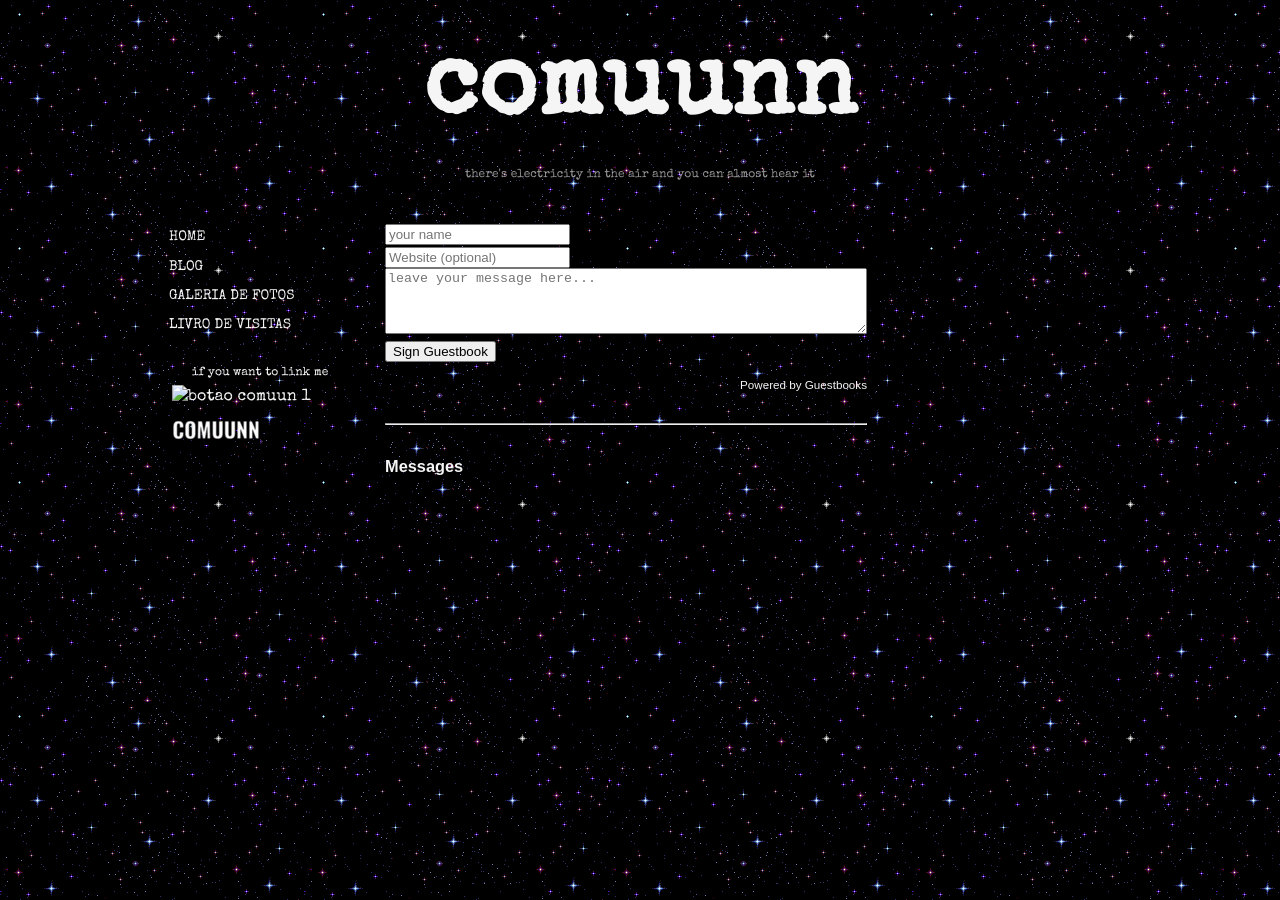
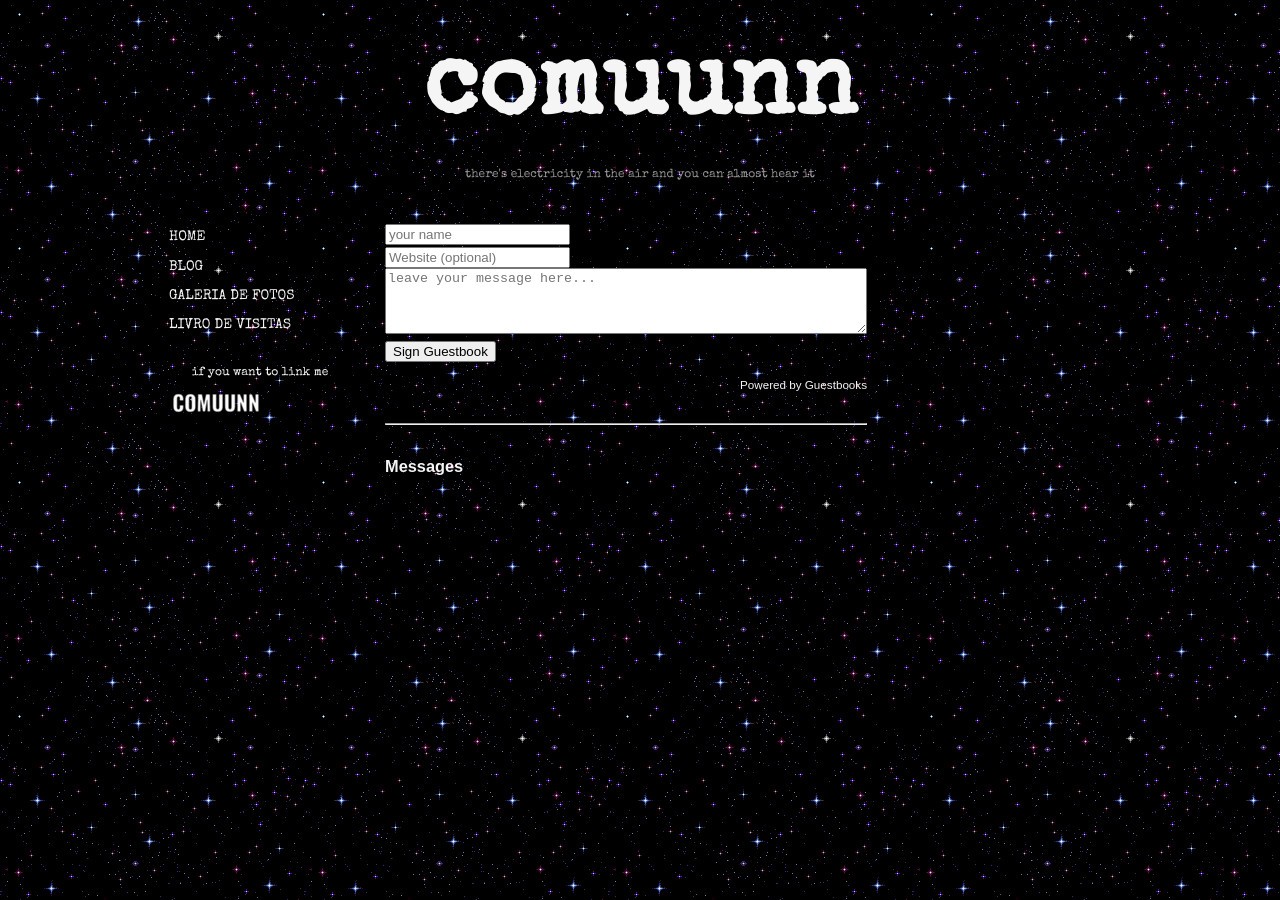
Before and after one commit to guiolhermer/comuunn, a Jekyll site: the page built from guestbook/index.html, in a window 1280 px wide. Built offline with Jekyll 4.4.1, drawn with Linux system fonts in a browser that asks for light colours; some web fonts are replaced; a script that is not in the unit is left out.

Commit message:
Remove button 1 from navigation and clean up HTML structure

```diff
--- a/_includes/nav-coluna.html
+++ b/_includes/nav-coluna.html
@@ -12,9 +12,6 @@
   <div class="buttonbox">
     <p class="link-me">if you want to link me</p>
 
-  <div class="button1">
-    <img class="botao-1-comuunn" alt="botao comuun 1" style="width: 88px; height: 33px; src="{{ '/assets/images/botoes/botao-1-comuun.gif' | relative_url }}">
-  </div>
   <div class="button2">
     <img class="botao-2-comuunn" alt="botao comuun 2" src="{{ '/assets/images/botoes/botao2comuunn.gif' | relative_url }}">
   </div>
```
